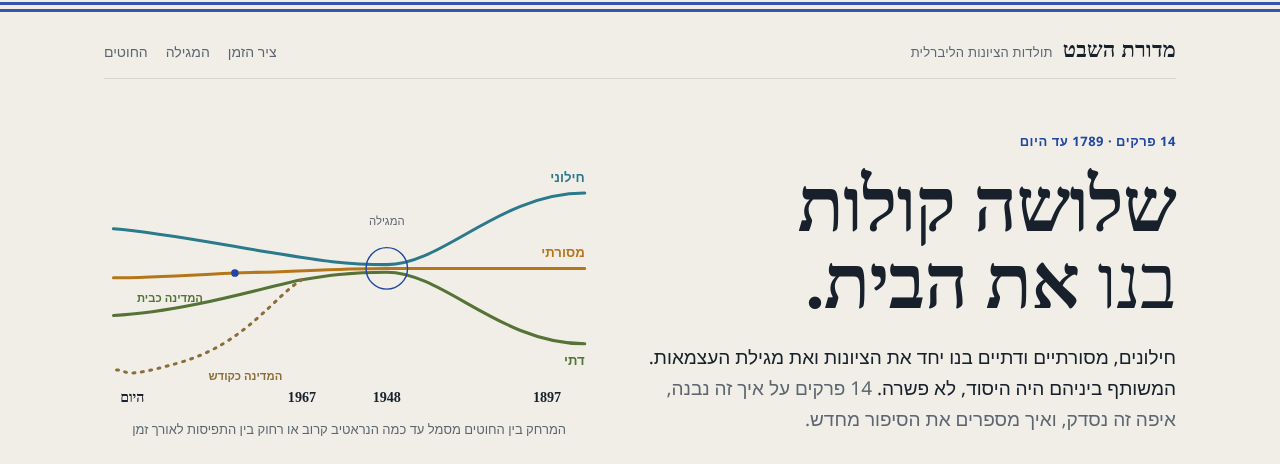
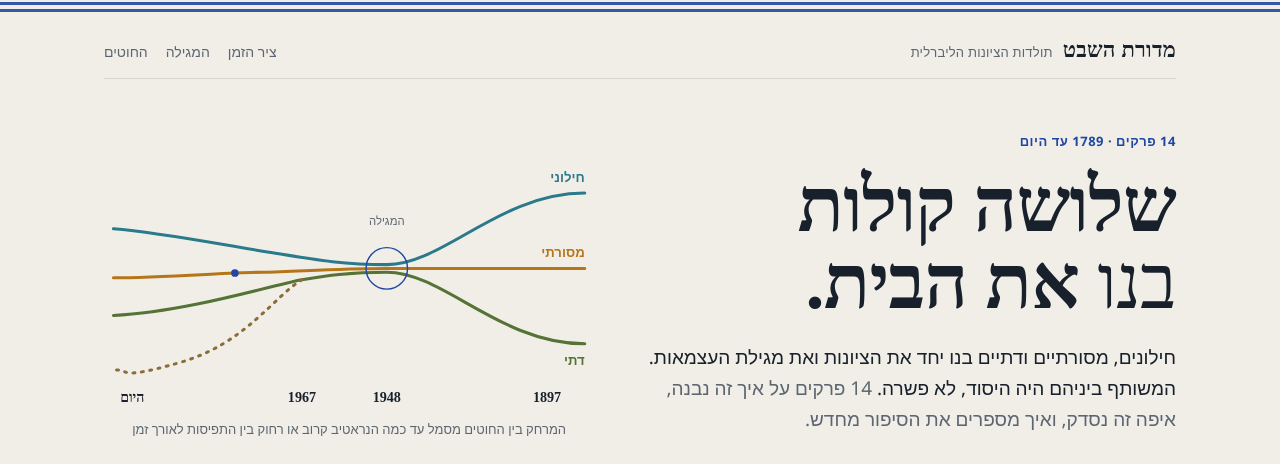
Before and after one commit to katzboaz/medurat-hashevet, a plain HTML site: page index.html in a window 1280 px wide. Shown: the top 464 px of the page. Drawn offline with Linux system fonts and the light colour scheme; a web font is replaced by a local one.

Commit message:
Hero: remove fork labels
Co-Authored-By: Claude Opus 5.5 <noreply@anthropic.com>
Claude-Session: https://claude.ai/code/session_01RtkauMRWPfJZMg7j481b5V

```diff
--- a/index.html
+++ b/index.html
@@ -220,8 +220,6 @@ footer .wrap{display:flex;justify-content:space-between;gap:24px;flex-wrap:wrap}
       <text x="510" y="252" text-anchor="start" style="fill:var(--rel);font-weight:600;font-size:14px">דתי</text>
       <circle cx="300" cy="150" r="22" fill="none" stroke="var(--tchelet)" stroke-width="1.5"/>
       <text x="300" y="104" text-anchor="middle">המגילה</text>
-      <text x="150" y="268" text-anchor="middle" style="fill:var(--rel-fork);font-weight:600">המדינה כקודש</text>
-      <text x="70" y="186" text-anchor="middle" style="fill:var(--rel);font-weight:600">המדינה כבית</text>
       <circle class="pulse" r="4" style="offset-path:path('M510 150 C 420 150, 360 150, 300 150 C 240 150, 200 154, 170 154 S 60 160, 10 160')"/>
     </svg>
     <figcaption class="fig-cap">המרחק בין החוטים מסמל עד כמה הנראטיב קרוב או רחוק בין התפיסות לאורך זמן</figcaption>
```
